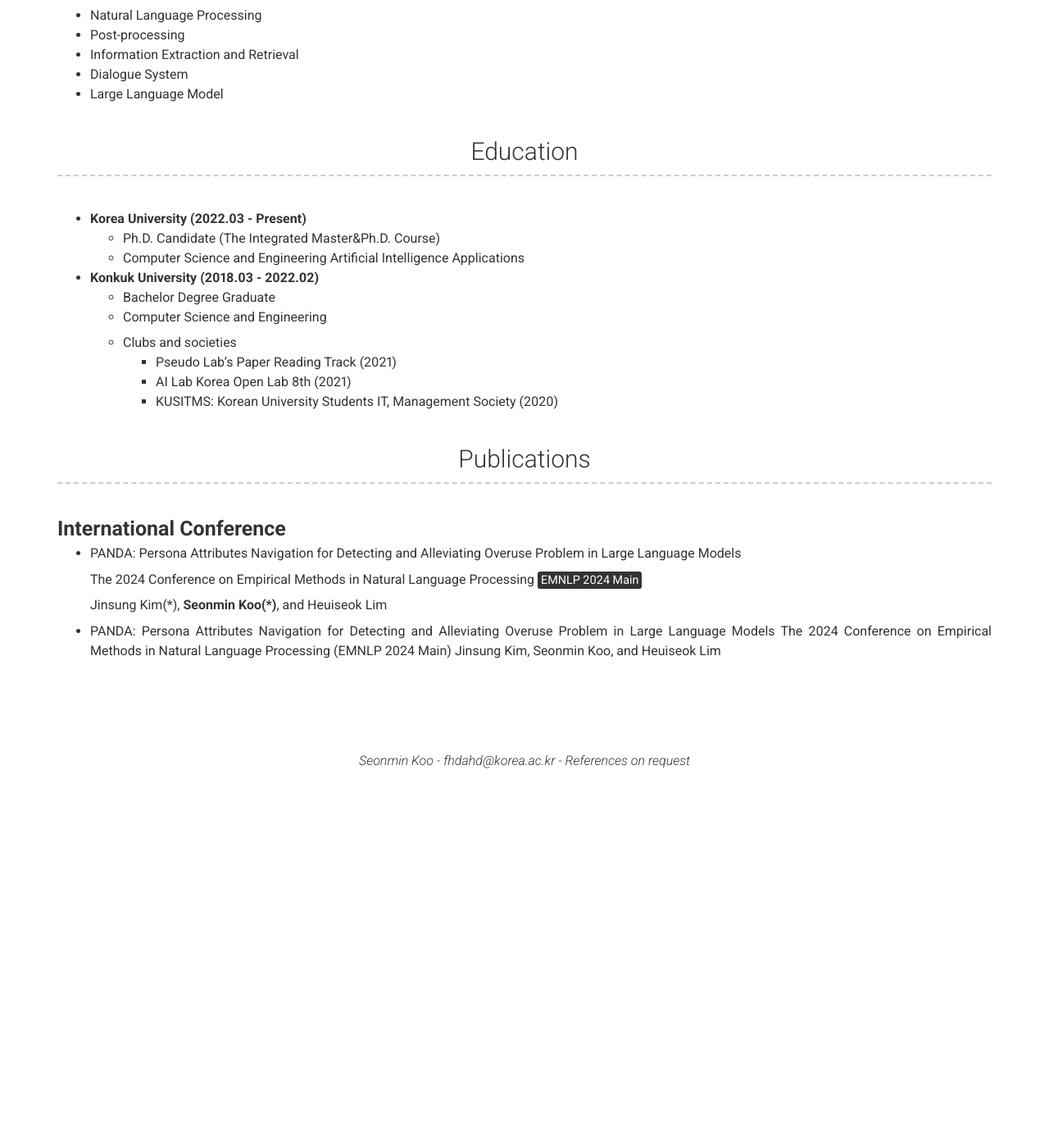
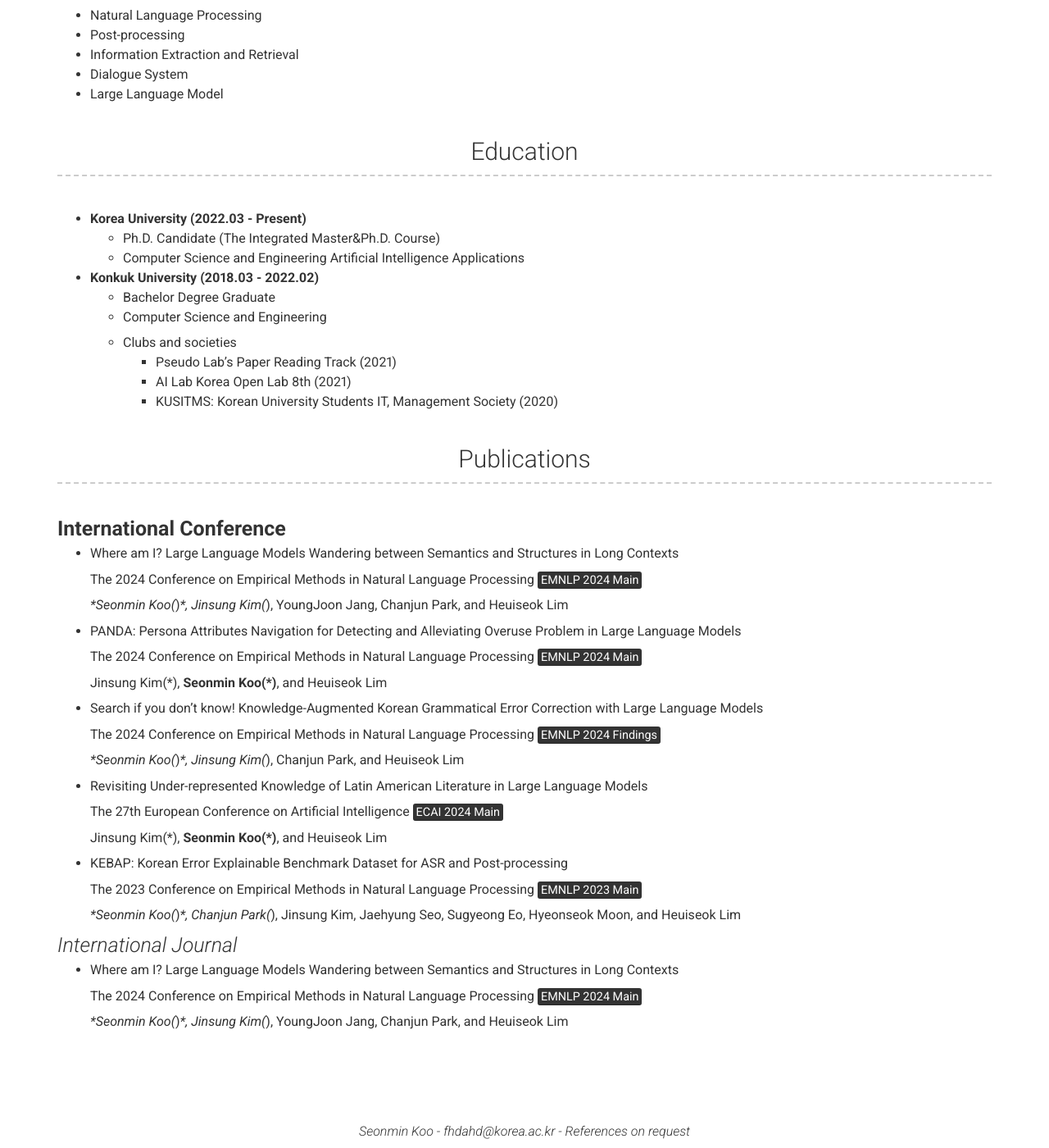
Before and after one commit to seonminkoo/seonminkoo.github.io, a Jekyll site: the page built from index.md, in a window 1280 px wide and 1400 px high, scrolled down 858 px. Shown: the whole window at 82% size. Built offline with Jekyll 4.4.1, drawn with Linux system fonts in a browser that asks for light colours; nearby versions of some CDN libraries; before the commit the page ends 1805 px from its top, so only the background shows below that.

Commit message:
Update _config.yml

```diff
--- a/_config.yml
+++ b/_config.yml
@@ -92,15 +92,42 @@ content:
     layout: text
     content: | # this will include new lines to allow paragraphs
       #### **International Conference**
+        - Where am I? Large Language Models Wandering between Semantics and Structures in Long Contexts
+
+          The 2024 Conference on Empirical Methods in Natural Language Processing <mark>EMNLP 2024 Main</mark>
+
+          **Seonmin Koo(*)**, Jinsung Kim(*), YoungJoon Jang, Chanjun Park, and Heuiseok Lim
+
         - PANDA: Persona Attributes Navigation for Detecting and Alleviating Overuse Problem in Large Language Models
 
           The 2024 Conference on Empirical Methods in Natural Language Processing <mark>EMNLP 2024 Main</mark>
 
           Jinsung Kim(*), **Seonmin Koo(*)**, and Heuiseok Lim
-        - PANDA: Persona Attributes Navigation for Detecting and Alleviating Overuse Problem in Large Language Models
-          The 2024 Conference on Empirical Methods in Natural Language Processing (EMNLP 2024 Main)
-          Jinsung Kim, Seonmin Koo, and Heuiseok Lim
 
+        - Search if you don’t know! Knowledge-Augmented Korean Grammatical Error Correction with Large Language Models
+
+          The 2024 Conference on Empirical Methods in Natural Language Processing <mark>EMNLP 2024 Findings</mark>
+
+          **Seonmin Koo(*)**, Jinsung Kim(*), Chanjun Park, and Heuiseok Lim
+
+        - Revisiting Under-represented Knowledge of Latin American Literature in Large Language Models
+
+          The 27th European Conference on Artificial Intelligence <mark>ECAI 2024 Main</mark>
+
+          Jinsung Kim(*), **Seonmin Koo(*)**, and Heuiseok Lim
+
+        - KEBAP: Korean Error Explainable Benchmark Dataset for ASR and Post-processing
+
+          The 2023 Conference on Empirical Methods in Natural Language Processing <mark>EMNLP 2023 Main</mark>
+
+          **Seonmin Koo(*)**, Chanjun Park(*), Jinsung Kim, Jaehyung Seo, Sugyeong Eo, Hyeonseok Moon, and Heuiseok Lim
+
+      #### *International Journal*
+        - Where am I? Large Language Models Wandering between Semantics and Structures in Long Contexts
+
+          The 2024 Conference on Empirical Methods in Natural Language Processing <mark>EMNLP 2024 Main</mark>
+
+          **Seonmin Koo(*)**, Jinsung Kim(*), YoungJoon Jang, Chanjun Park, and Heuiseok Lim
 
   # - title: Projects # Title for the section
   #   layout: list # Type of content section (list/text)
```
